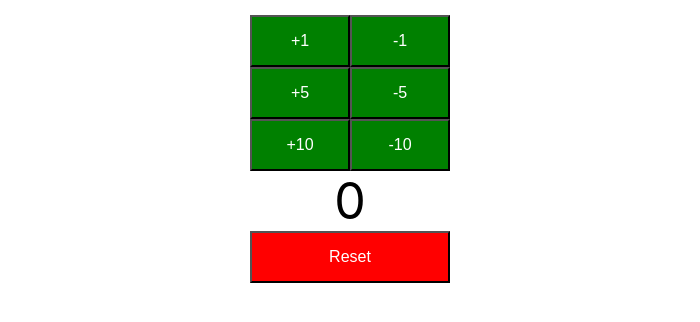
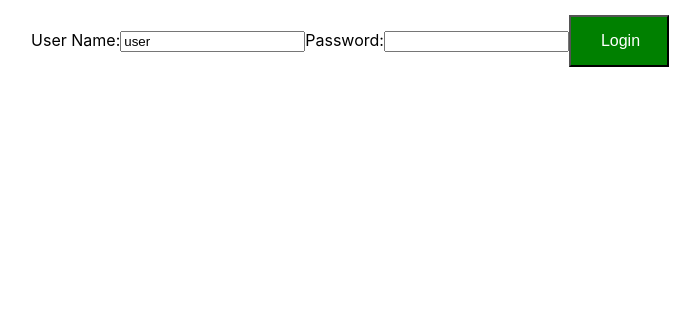
Before and after one commit to jfdoyle3/ItemListApp, a React (Create React App) app in the folder frontend/itemlist-app/: page / in a window 1280 px wide. Shown: the top 322 px of the page, without its empty margins (290-990 px from the left). Built offline with nearby package versions, Linux system fonts and the light colour scheme.

Commit message:
Created ItemListApp: Login/Welcome Components

```diff
--- a/frontend/itemlist-app/package.json
+++ b/frontend/itemlist-app/package.json
@@ -8,6 +8,7 @@
     "@testing-library/user-event": "^7.1.2",
     "react": "^16.13.1",
     "react-dom": "^16.13.1",
+    "react-router-dom": "^5.2.0",
     "react-scripts": "3.4.1"
   },
   "scripts": {
--- a/frontend/itemlist-app/src/App.js
+++ b/frontend/itemlist-app/src/App.js
@@ -4,12 +4,14 @@ import FirstComponent, { Books } from "./components/examples/FirstComponent";
 import Items from "./components/examples/SecondComponent";
 import FunctionComponent from "./components/examples/ThirdComponent";
 import Counter from "./components/counter/Counter";
+import ItemListApp from "./components/ItemList/ItemListApp";
 
 class App extends Component {
   render() {
     return (
       <div className="App">
-        <Counter />
+        {/*  <Counter /> */}
+        <ItemListApp />
       </div>
     );
   }
--- /dev/null
+++ b/frontend/itemlist-app/src/components/ItemList/ItemListApp.jsx
@@ -0,0 +1,140 @@
+import React, { Component } from "react";
+import { BrowserRouter as Router, Route } from "react-router-dom";
+
+class ItemListApp extends Component {
+  render() {
+    return (
+      <div className="ItemListApp">
+        <Router>
+          <Route path="/" exact component={LoginComponent} />
+          <Route path="/login" component={LoginComponent} />
+          <Route path="/welcome" component={WelcomeComponent} />
+        </Router>
+
+        {/* Using <> </> is a react fragment.
+          Fragments let you group a list of children without adding extra nodes to the DOM.
+          Fragments may also have key= in them too */}
+        {/*  <LoginComponent />
+        <WelcomeComponent />*/}
+      </div>
+    );
+  }
+}
+
+class WelcomeComponent extends Component {
+  render() {
+    return <div>Welcome user</div>;
+  }
+}
+
+class LoginComponent extends Component {
+  constructor(props) {
+    super(props);
+    this.state = {
+      username: "user",
+      password: "",
+      hasLoginFailed: false,
+      showSuccessMessge: false,
+    };
+
+    // these binds static handles below.
+    // this.handleUsernameChange = this.handleUsernameChange.bind(this);
+    // this.handlePasswordChange = this.handlePasswordChange.bind(this);
+    //
+    // Using this one line to replaces the other two above
+    this.handleChange = this.handleChange.bind(this);
+    this.loginClicked = this.loginClicked.bind(this);
+  }
+
+  // Using this one handleChange(Event) with name (Note: name comes from name= in the input tag)
+  // will accept any tag with name= in it and change/update the state props object.
+  // This is an all-in-one method of setting / getting states in a component.
+  handleChange(event) {
+    // This shows name field in console and show how many it get updated as user types into form: 34 username
+    // console.log(event.target.name);
+    //
+    // This shows all fields names and it's updated info in the console as the user types into form: {username: "jjjj", password: "hjhkjkhlk"}
+    // console.log(this.state);
+    this.setState({
+      [event.target.name]: event.target.value,
+    });
+  }
+
+  // These update the field by value and state of the objects
+  // This may be needed if the all-in-one method above is not a desirable method.
+  //
+  //   handleUsernameChange(event) {
+  //     console.log(event.target.value);
+  //     this.setState({ username: event.target.value });
+  //   }
+  //   handlePasswordChange(event) {
+  //     console.log(event.target.value);
+  //     this.setState({ password: event.target.value });
+  //   }
+
+  loginClicked() {
+    // static login credentials
+    if (this.state.username === "user" && this.state.password === "password") {
+      console.log("Successful");
+      this.setState({ showSuccessMessge: true });
+      this.setState({ hasLoginFailed: false });
+    } else {
+      this.setState({ showSuccessMessge: false });
+      this.setState({ hasLoginFailed: true });
+      console.log("Failed");
+    }
+    // outputs the current state to console.
+    // console.log(this.state);
+  }
+
+  render() {
+    return (
+      <div>
+        {/* Javascript:  boolean: true && "Text" = outpu: Text */}
+        {/* Javascript:  boolean: false && "Text"= output: false */}
+        {/* ------------------------------------------------------------ */}
+        {/* the lines below calls the function Component and return a div tag message */}
+        {/*                                                                          */}
+        {/* <ShowInvalidCredentials hasLoginFailed={this.state.hasLoginFailed} /> */}
+        {/* <ShowValidCredentials showSuccessMessge={this.state.showSuccessMessge} /> */}
+        {/* ------------------------------------------------------------------------ */}
+        {/* if hasLoginFailed or showSuccessMessge is true: show div tag's message  */}
+        {/* using this method is clean code and output the same as the function Component does */}
+        {this.state.hasLoginFailed && <div>Invalid Credentials</div>}
+        {this.state.showSuccessMessge && <div>Login Successful</div>}
+        User Name:
+        <input
+          type="text"
+          name="username"
+          value={this.state.username}
+          onChange={this.handleChange}
+        />
+        Password:
+        <input
+          type="password"
+          name="password"
+          value={this.state.password}
+          onChange={this.handleChange}
+        />
+        <button onClick={this.loginClicked}>Login</button>
+      </div>
+    );
+  }
+}
+
+// Creates a function Component that shows Invalid Credentials
+// function ShowInvalidCredentials(props) {
+//   if (props.hasLoginFailed) {
+//     return <div>Invalid Credentials</div>;
+//   }
+//   return null;
+// }
+
+// Creates a function Component that shows Login Successful
+// function ShowValidCredentials(props) {
+//   if (props.showSuccessMessge) {
+//     return <div>Login Successful</div>;
+//   }
+//   return null;
+//}
+export default ItemListApp;
--- a/frontend/itemlist-app/src/components/examples/ThirdComponent.jsx
+++ b/frontend/itemlist-app/src/components/examples/ThirdComponent.jsx
@@ -1,7 +1,7 @@
 import React from "react";
 
 // function can be used as Components
-// \they can be exported this way, preferd method is First component example
+// they can be exported this way, preferd method is First component example
 // function components can't have state funcationality.
 // Must be a class to use states.
 export default function FunctionComponent() {
```
Also changed, not shown: 2 other files (tests, documents, lock files or other folders).
